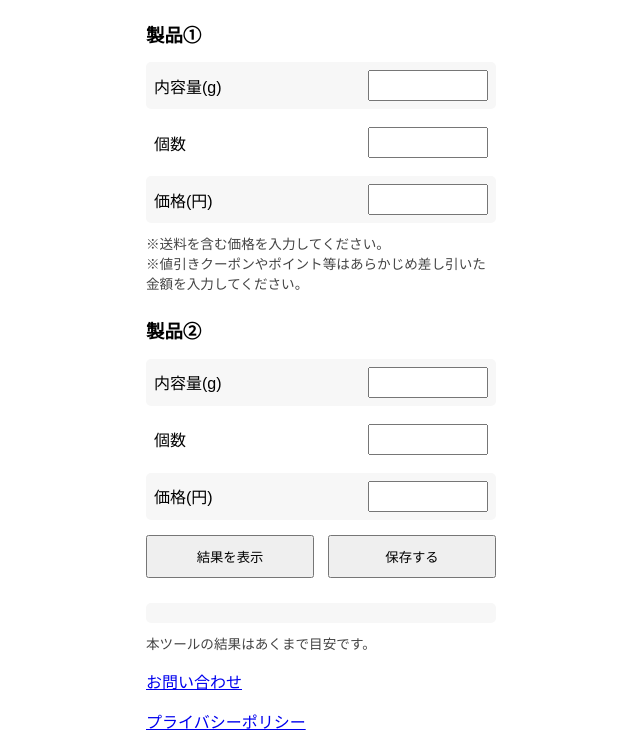
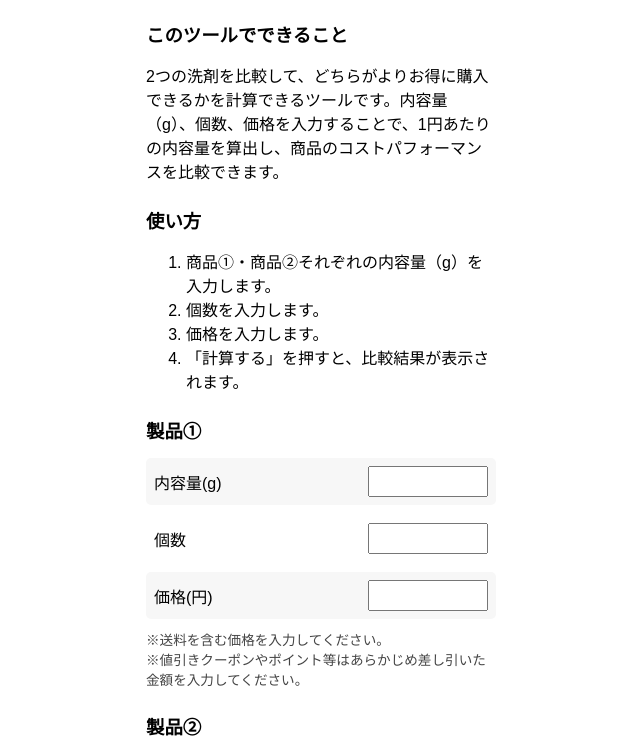
Before and after one commit to kirokugirl-lang/szg.index.html, a plain HTML site: page index.html in a window 1280 px wide. Shown: the part 53-800 px from the top of the page, without its empty margins (319-959 px from the left). Drawn offline with Linux system fonts and the light colour scheme.

Commit message:
Update index.html

```diff
--- a/index.html
+++ b/index.html
@@ -85,7 +85,16 @@ button {
 <body>
 
 <h1>洗剤計算ツール</h1>
+<h2>このツールでできること</h2>
+<p>2つの洗剤を比較して、どちらがよりお得に購入できるかを計算できるツールです。内容量（g）、個数、価格を入力することで、1円あたりの内容量を算出し、商品のコストパフォーマンスを比較できます。</p>
 
+<h2>使い方</h2>
+<ol>
+  <li>商品①・商品②それぞれの内容量（g）を入力します。</li>
+  <li>個数を入力します。</li>
+  <li>価格を入力します。</li>
+  <li>「計算する」を押すと、比較結果が表示されます。</li>
+</ol>
 <h2>製品①</h2>
 <label class="row-gray"><span>内容量(g)</span><input type="number" id="g1" /></label>
 <label class="row-white"><span>個数</span><input type="number" id="count1" /></label>
```
